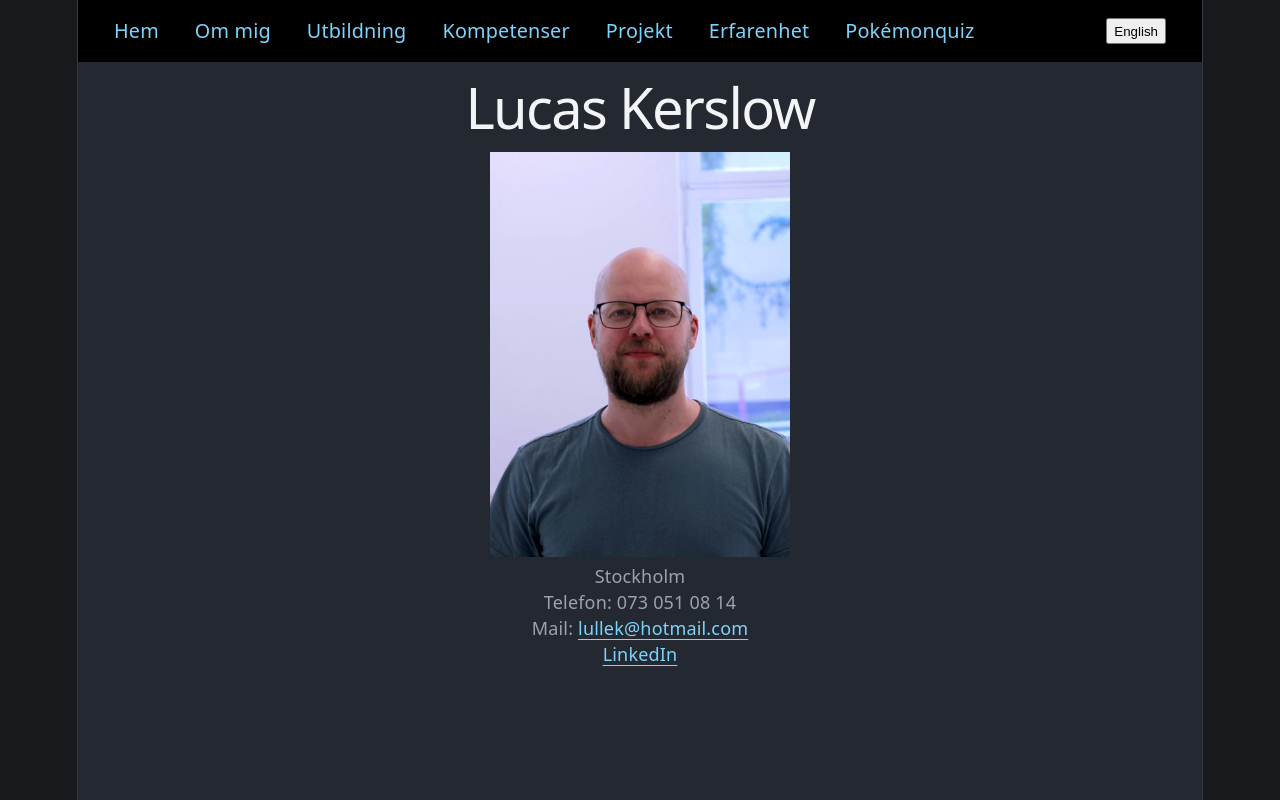
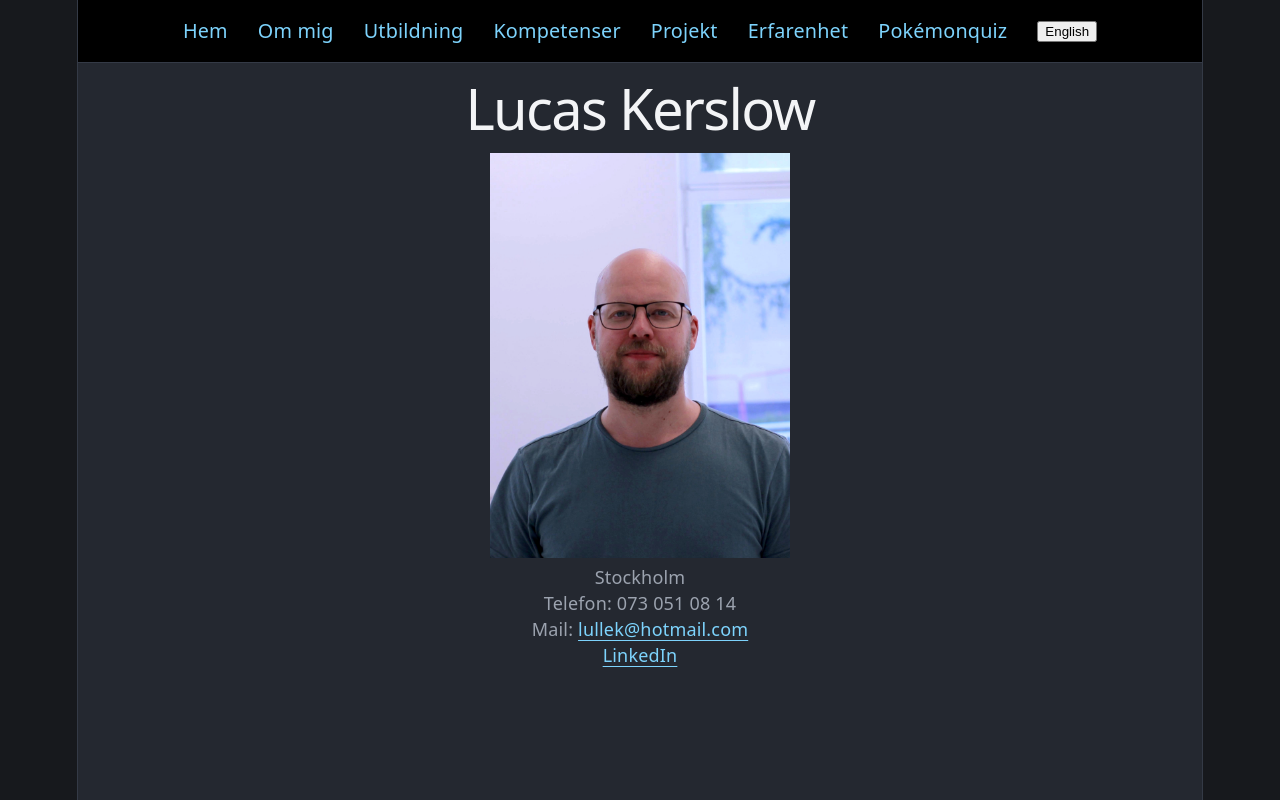
Before and after one commit to lullek/Projects, a React (Vite) app in the folder Hemsida/minhemsida/: page / in a window 1280 px wide. Built offline with nearby package versions, Linux system fonts and the light colour scheme; no server answers.

Commit message:
Add change to hamburger menu on phone

```diff
--- a/Hemsida/minhemsida/src/components/Navbar.jsx
+++ b/Hemsida/minhemsida/src/components/Navbar.jsx
@@ -1,19 +1,26 @@
+import { useState } from "react";
 import { Link } from "react-router-dom";
 import "../styles/Navbar.css";
 
 export function Navbar({ language, toggleLanguage }) {
+  const [menuOpen, setMenuOpen] = useState(false);
+  const closeMenu = () => setMenuOpen(false);
 
   return (
     <nav className="navbar">
-      <Link to="/">{language === "swe" ? "Hem" : "Home"}</Link>
-      <Link to="/about">{language === "swe" ? "Om mig" : "About me"}</Link>
-      <Link to="/education">{language === "swe" ? "Utbildning" : "Education"}</Link>
-      <Link to="/skills">{language === "swe" ? "Kompetenser" : "Skills"}</Link>
-      <Link to="/projects">{language === "swe" ? "Projekt" : "Projects"}</Link>
-      <Link to="/experience">{language === "swe" ? "Erfarenhet" : "Experience"}</Link>
-      <Link to="/quiz">{language === "swe" ? "Pokémonquiz" : "Pokémon quiz"}</Link>
-
-      <button onClick={toggleLanguage}> {language === "swe" ? "English" : "Svenska"} </button>
+      <button className="hamburger" onClick={() => setMenuOpen(!menuOpen)} aria-label={menuOpen ? "Stäng meny" : "Öppna meny"} aria-expanded={menuOpen} aria-controls="navbar-links">
+        {menuOpen ? "✕" : "☰"}
+      </button>
+      <div id="navbar-links" className={`navbar-links ${menuOpen ? "open" : ""}`}>
+        <Link to="/" onClick={closeMenu}>{language === "swe" ? "Hem" : "Home"}</Link>
+        <Link to="/about" onClick={closeMenu}>{language === "swe" ? "Om mig" : "About me"}</Link>
+        <Link to="/education" onClick={closeMenu}>{language === "swe" ? "Utbildning" : "Education"}</Link>
+        <Link to="/skills" onClick={closeMenu}>{language === "swe" ? "Kompetenser" : "Skills"}</Link>
+        <Link to="/projects" onClick={closeMenu}>{language === "swe" ? "Projekt" : "Projects"}</Link>
+        <Link to="/experience" onClick={closeMenu}>{language === "swe" ? "Erfarenhet" : "Experience"}</Link>
+        <Link to="/quiz" onClick={closeMenu}>{language === "swe" ? "Pokémonquiz" : "Pokémon quiz"}</Link>
+        <button onClick={() => {toggleLanguage(); closeMenu()}}> {language === "swe" ? "English" : "Svenska"} </button>
+      </div>
     </nav>
   );
 }
--- a/Hemsida/minhemsida/src/styles/Navbar.css
+++ b/Hemsida/minhemsida/src/styles/Navbar.css
@@ -1,9 +1,23 @@
 
 .navbar {
     display: flex;
-    gap: 2rem;
+    align-items: center;
+    justify-content: center;
+    gap: 16px;
     padding: 1rem 2rem;
+    box-sizing: border-box;
     background-color: #000000;
+    border-bottom: 1px solid var(--border);
+    position: relative;
+    z-index: 10;
+}
+
+.navbar-links {
+  display: flex;
+  align-items: center;
+  justify-content: center;
+  flex-wrap: wrap;
+  gap: 30px;
 }
 
 .navbar a {
@@ -24,5 +38,71 @@
 }
 
 .navbar button {
-    margin-left: auto;
+    cursor: pointer;
 }
+
+.hamburger {
+  display: none;
+}
+
+@media (max-width: 875px) {
+  .navbar {
+    justify-content: flex-end;
+    padding: 12px 16px;
+  }
+
+  .hamburger {
+    display: block;
+    font-size: 26px;
+    line-height: 1;
+    padding: 8px 12px;
+  }
+
+  .navbar button {
+    font: inherit;
+    color: var(--text-h);
+    background: var(--code-bg);
+    border: 1px solid var(--border);
+    border-radius: 8px;
+    padding: 8px 12px;
+    cursor: pointer;
+  }
+
+  .navbar button:hover {
+    border-color: var(--accent);
+  }
+
+  .navbar-links {
+    display: none;
+    position: absolute;
+    top: 100%;
+    left: 0;
+    right: 0;
+    flex-direction: column;
+    align-items: stretch;
+    gap: 0;
+    padding: 8px 16px 16px;
+    background: var(--content-bg);
+    border-bottom: 1px solid var(--border);
+    box-sizing: border-box;
+    box-shadow: var(--shadow);
+  }
+
+  .navbar-links.open {
+    display: flex;
+  }
+
+  .navbar-links a {
+    display: block;
+    width: 100%;
+    box-sizing: border-box;
+    padding: 12px 8px;
+    text-align: center;
+    border-bottom: 1px solid var(--border);
+  }
+
+  .navbar-links .language-button {
+    align-self: center;
+    margin-top: 12px;
+  }
+}
```
Also changed, not shown: Hemsida/minhemsida/src/components/Navbar2.jsx (added, +22 -0 lines).
